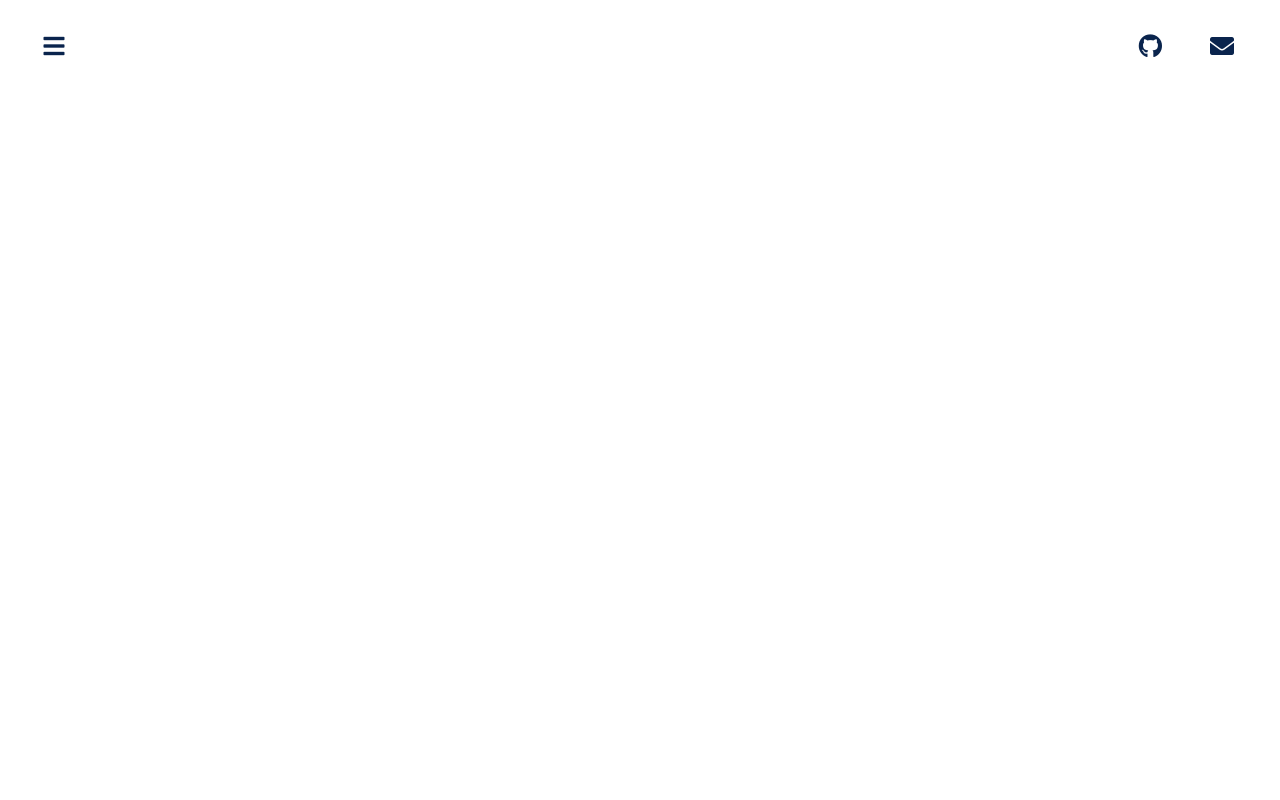
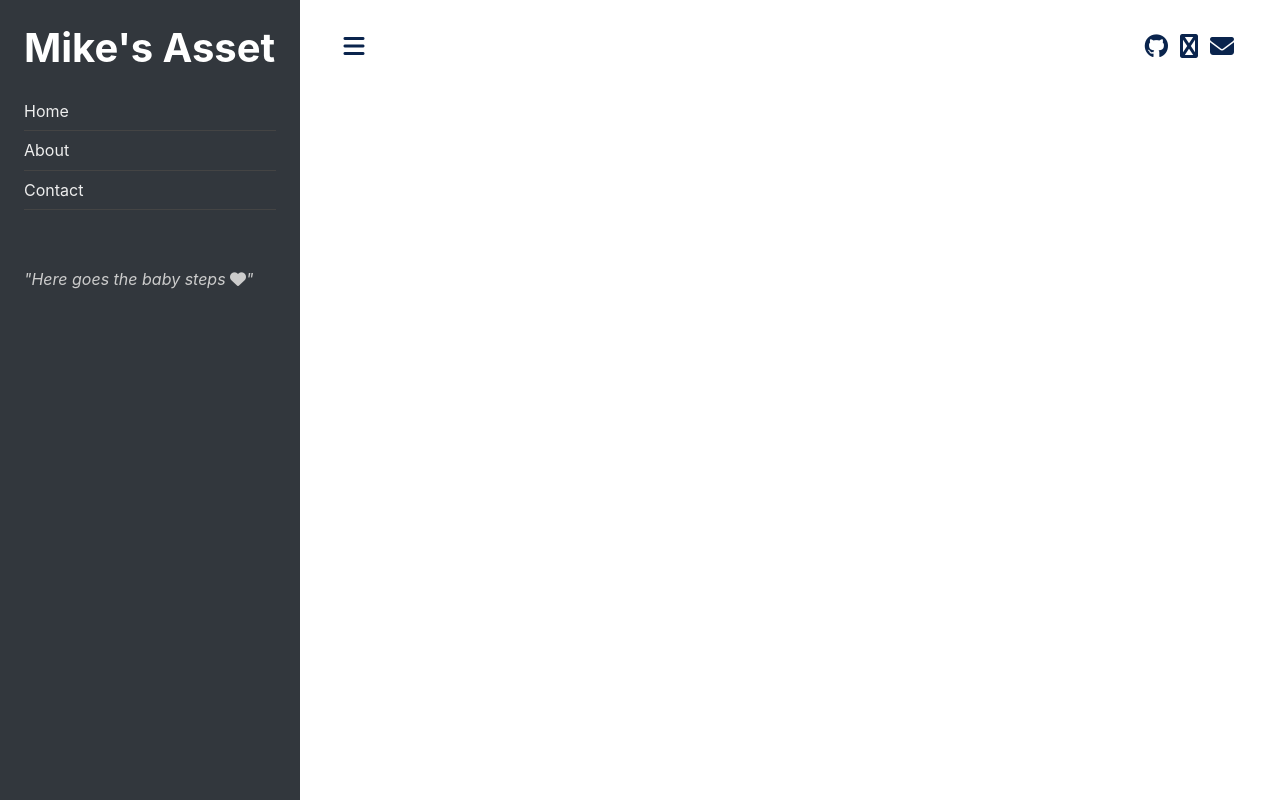
Before and after one commit to ONIMUSHA117/onimusha117.github.io, a website: page index.html in a window 1280 px wide. Drawn offline with Linux system fonts and the light colour scheme; no server answers.

Commit message:
Fix icon not shown issues

```diff
--- a/index.html
+++ b/index.html
@@ -6,7 +6,7 @@
     <title>Mike Porfolio Site</title>
     <meta name="description" content="Mike Porfolio Site" />
     <meta name="viewport" content="width=device-width,initial-scale=1">
-    <link rel="stylesheet" href="//cdnjs.cloudflare.com/ajax/libs/font-awesome/5.15.4/css/all.min.css" />
+    <link rel="stylesheet" href="https://cdnjs.cloudflare.com/ajax/libs/font-awesome/6.2.0/css/all.min.css" />
     <link rel="stylesheet" href="assets/style.css" />
     <!--Script  -->
     <script src="https://unpkg.com/elements-x/dist/elements-x.min.js"></script>
@@ -14,7 +14,7 @@
   </head>
   <body>
     <div class="wrapper">
-      <div id="sidebar" hidden class="sidebar contents">
+      <div id="sidebar" class="sidebar contents">
         <h1><a href="" class="logo">Mike's Asset</a></h1>
         <x-route target="main-contents">
           <ul class="list-unstyled">
```
